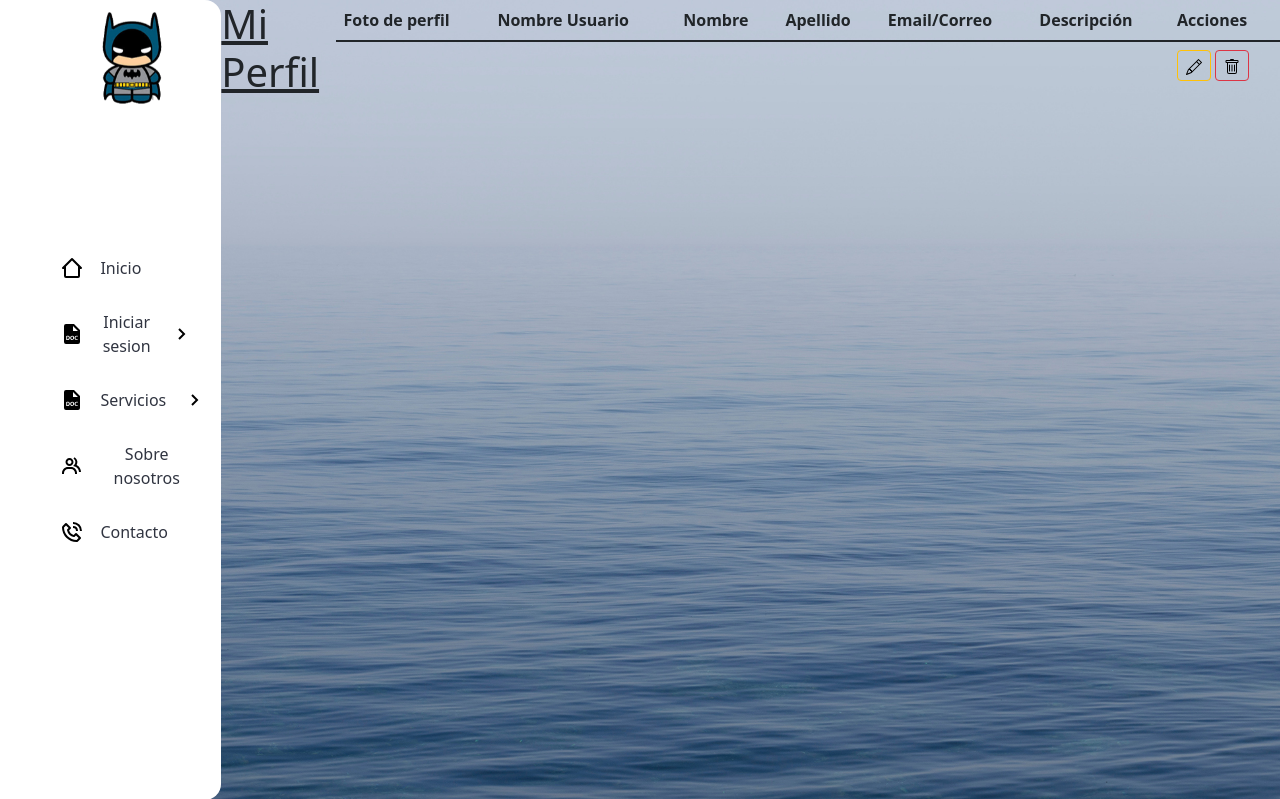
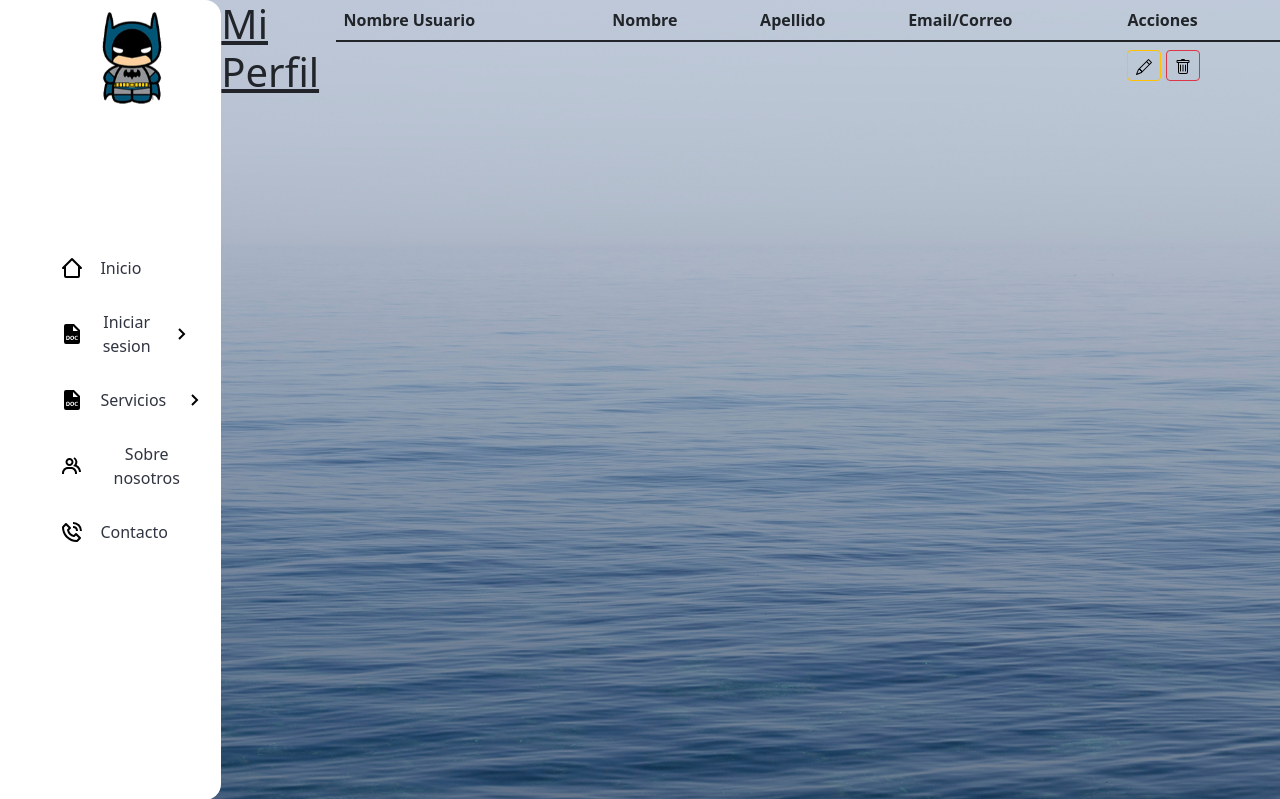
Before and after one commit to MartinMadda/Final-Coderhouse, a Django app: page /Perfilazo in a window 1280 px wide. Shown: the top 799 px of the page. Run offline with Django 4.2, Linux system fonts and the light colour scheme.

Commit message:
otras modif sobre perfil

```diff
--- a/panel/forms.py
+++ b/panel/forms.py
@@ -6,7 +6,6 @@
 from .models import Perfil, Reserva
 
 class SignUpForm(UserCreationForm):
-    Foto = forms.ImageField()
     first_name = forms.CharField(max_length=140, required=True)
     last_name = forms.CharField(max_length=140, required=False)
     email = forms.EmailField(required=True)
--- a/panel/models.py
+++ b/panel/models.py
@@ -4,9 +4,6 @@
 from django.db.models.signals import post_save
 from django.dispatch import receiver
 
-class Administrador(models.Model):
-    nombre = models.CharField(max_length=30)
-    apellido = models.CharField(max_length=30)
 
 class Posteo(models.Model):
     titulo = models.CharField(max_length=30)
--- a/panel/templates/panel/perfil.html
+++ b/panel/templates/panel/perfil.html
@@ -7,12 +7,10 @@
 <table class="table">
     <thead>
     <tr>
-        <th scope="col">Foto de perfil</th>
         <th scope="col">Nombre Usuario</th>
         <th scope="col">Nombre</th>
         <th scope="col">Apellido</th>
         <th scope="col">Email/Correo</th>
-        <th scope="col">Descripción</th>
         <th scope="col">Acciones</th>
 
 
@@ -22,12 +20,10 @@
 
 
         <tr>
-            <td></td>
             <td>{{ user.username }}</td>
             <td>{{ user.first_name}}</td>
             <td>{{ user.last_name }}</td>
             <td>{{ user.email }}</td>
-            <td></td>
             <td><a type="button" href="" class="btn btn-sm btn-outline-warning "><img src="../../static/img/pencil.svg" alt=""></a>
                 <a type="button" href="" class="btn btn-sm btn-outline-danger"><img src="./../../static/img/trash.svg" alt=""></a>
             </td>
```
Also changed, not shown: panel/migrations/0005_perfil_foto.py (added), panel/migrations/0006_delete_administrador_remove_perfil_foto.py (added).
